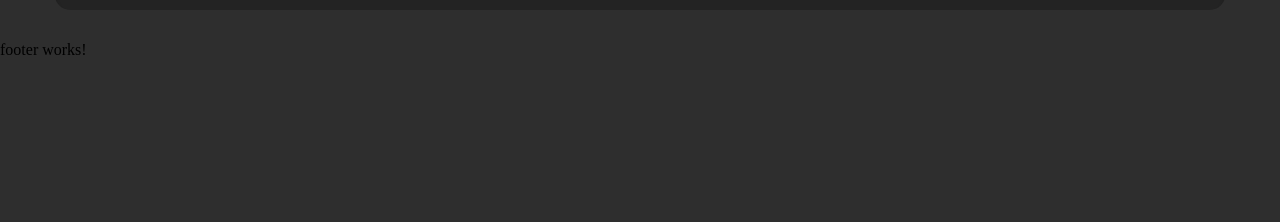
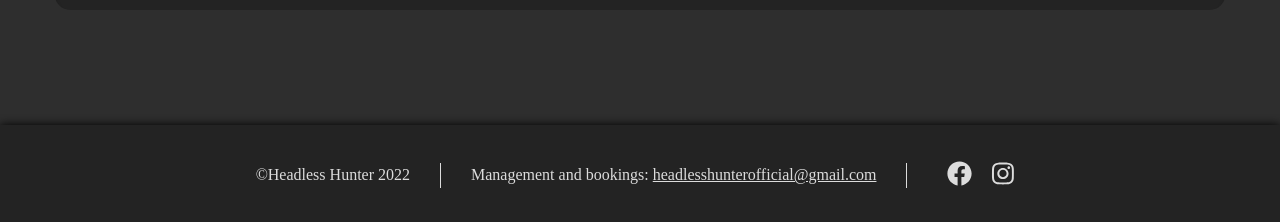
Before and after one commit to MariusHendriks/headless-hunter, an Angular app: page / in a window 1280 px wide. Shown: the part 1714-1936 px from the top of the page. Before the commit the page ends 1789 px from the top, so only its background shows below. Built offline with nearby package versions, Linux system fonts and the light colour scheme.

Commit message:
Add fontawesome and footer

```diff
--- a/package.json
+++ b/package.json
@@ -18,6 +18,12 @@
     "@angular/platform-browser": "~13.2.0",
     "@angular/platform-browser-dynamic": "~13.2.0",
     "@angular/router": "~13.2.0",
+    "@babel/core": "^7.17.5",
+    "@fortawesome/angular-fontawesome": "^0.10.1",
+    "@fortawesome/fontawesome-svg-core": "~1.2.36",
+    "@fortawesome/free-brands-svg-icons": "^5.15.4",
+    "@fortawesome/free-regular-svg-icons": "^5.15.4",
+    "@fortawesome/free-solid-svg-icons": "^5.15.4",
     "tslib": "^2.3.0",
     "zone.js": "~0.11.4"
   },
--- a/src/app/app.module.ts
+++ b/src/app/app.module.ts
@@ -10,6 +10,7 @@ import { ShowsComponent } from './pages/shows/shows.component';
 import { FooterComponent } from './pages/footer/footer.component';
 import { BandMemberComponent } from './components/band-member/band-member.component';
 import { ShowComponent } from './components/show/show.component';
+import { FontAwesomeModule } from '@fortawesome/angular-fontawesome';
 
 @NgModule({
   declarations: [
@@ -24,7 +25,8 @@ import { ShowComponent } from './components/show/show.component';
   ],
   imports: [
     BrowserModule,
-    AppRoutingModule
+    AppRoutingModule,
+    FontAwesomeModule
   ],
   providers: [],
   bootstrap: [AppComponent]
--- a/src/app/pages/footer/footer.component.html
+++ b/src/app/pages/footer/footer.component.html
@@ -1 +1,16 @@
-<p>footer works!</p>
+<div class="footer-container">
+  <div class="footer">
+    <div>
+      ©Headless Hunter {{currentYear}}
+    </div>
+    <div class="divider"></div>
+    <div class="management">
+      Management and bookings: <a href="mailto:headlesshunterofficial@gmail.com">headlesshunterofficial@gmail.com</a>
+    </div>
+    <div class="divider"></div>
+    <div class="socials">
+      <fa-icon (click)="goToUrl('https://www.facebook.com/headlesshunterofficial')" class="icon" [icon]="faFacebook"></fa-icon>
+      <fa-icon (click)="goToUrl('https://www.instagram.com/headlesshunterofficial/')" class="icon" [icon]="faInstagram"></fa-icon>
+    </div>
+  </div>
+</div>
--- a/src/app/pages/footer/footer.component.scss
+++ b/src/app/pages/footer/footer.component.scss
@@ -0,0 +1,34 @@
+@import "/src/styles/styles";
+
+.footer-container{
+  background-color: $black;
+  margin-top: 100px;
+  color: $white;
+  height: 100px;
+  filter: $filter-shadow;
+  display: flex;
+  align-items: center;
+  justify-content: space-evenly;
+  .footer{
+    display: flex;
+    align-items: center;
+    .divider{
+      height: 25px;
+      background-color: $white;
+      margin: 0 30px;
+      width: 1px;
+    }
+    .management{
+      a{
+        color: $white;
+      }
+    }
+    .socials{
+      .icon{
+        cursor: pointer;
+        font-size: 25px;
+        padding: 0 10px;
+      }
+    }
+  }
+}
--- a/src/app/pages/footer/footer.component.ts
+++ b/src/app/pages/footer/footer.component.ts
@@ -1,15 +1,19 @@
-import { Component, OnInit } from '@angular/core';
+import { Component } from '@angular/core';
+import { faFacebook, faInstagram } from "@fortawesome/free-brands-svg-icons";
 
 @Component({
   selector: 'app-footer',
   templateUrl: './footer.component.html',
   styleUrls: ['./footer.component.scss']
 })
-export class FooterComponent implements OnInit {
-
+export class FooterComponent {
+  faFacebook = faFacebook;
+  faInstagram = faInstagram;
+  currentYear:number = new Date().getFullYear();
   constructor() { }
 
-  ngOnInit(): void {
+  goToUrl(url: string): void {
+    window.open(url, "_blank")
   }
 
 }
--- a/src/styles/styles.scss
+++ b/src/styles/styles.scss
@@ -7,7 +7,6 @@ $borderRadius: 30px;
 $white: #DCDCDC;
 $black: #232323;
 $black-lighter: #2E2E2E;
-
 
 $filter-shadow: drop-shadow(0px 0px 5px rgba(0, 0, 0, 1));
 
```
Also changed, not shown: 2 other files (tests, documents, lock files or other folders).
